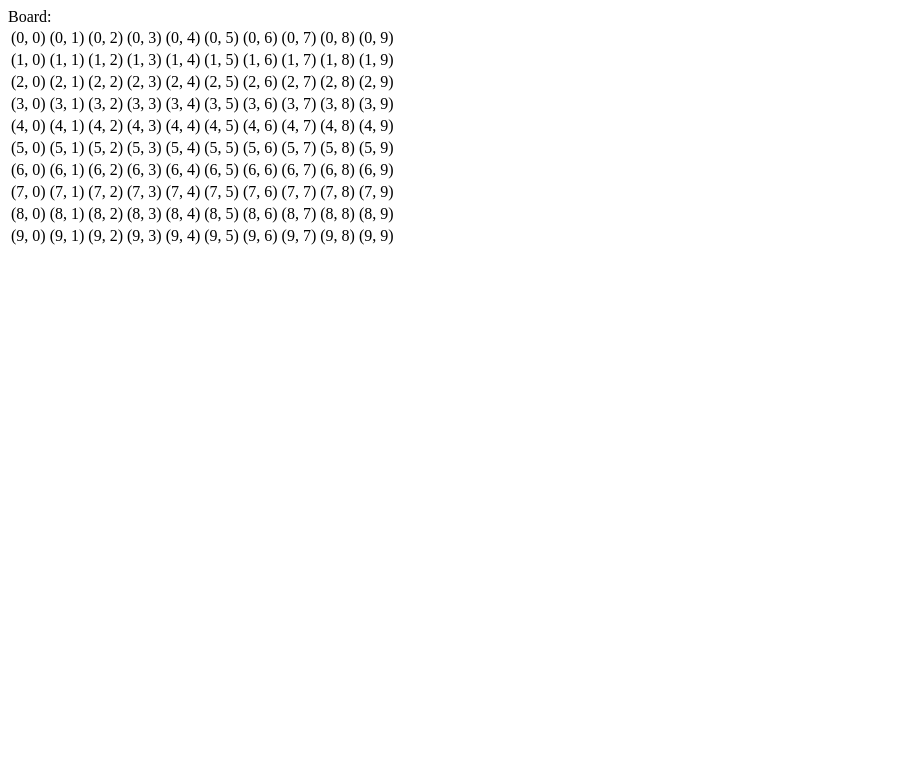
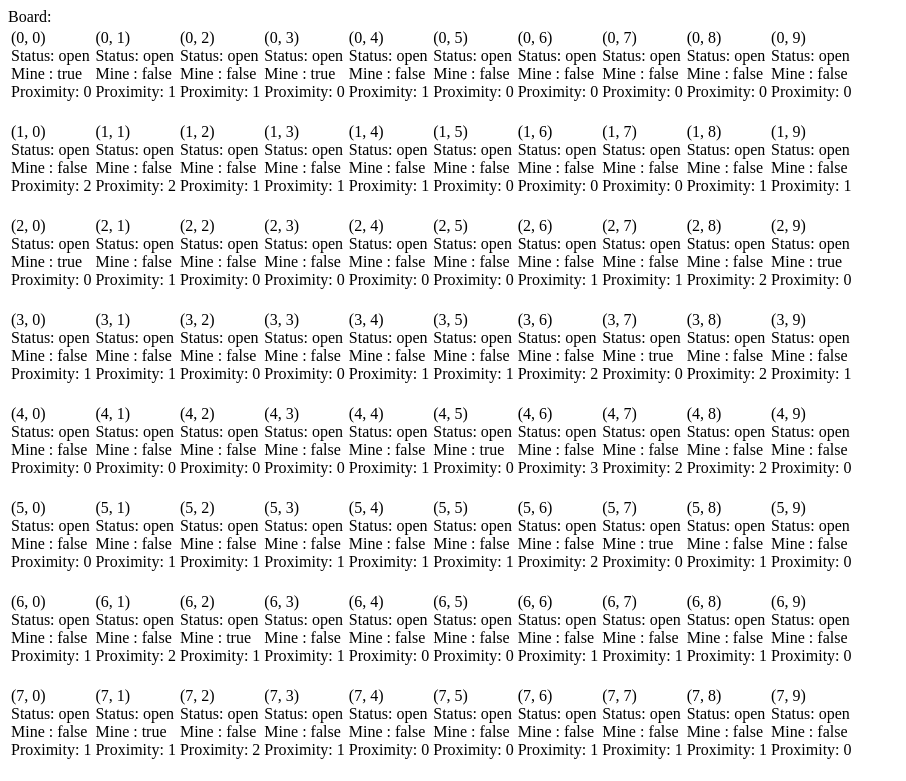
Before and after one commit to justinkpeter/minesweeper, an Angular app: page / in a window 1280 px wide. Shown: the top 781 px of the page, without its empty margins (0-906 px from the left). Built offline with nearby package versions, Linux system fonts and the light colour scheme.

Commit message:
Displaying all the goodies.... making progress

```diff
--- a/src/app/app.component.html
+++ b/src/app/app.component.html
@@ -2,8 +2,12 @@ Board:
 
 <table summary="Minesweeper board">
   <tr *ngFor="let row of board.cells; index as y">
-    <td *ngFor="let column of board.cells; index as x">
+    <td *ngFor="let cell of row; index as x">
       <div>({{y}}, {{x}})</div>
+      <div> Status: {{cell.status}}</div>
+      <div > Mine : {{cell.mine}} </div>
+      <div> Proximity: {{cell.proximityMines}}</div>
+      <br>
     </td>
 
   </tr>
```
